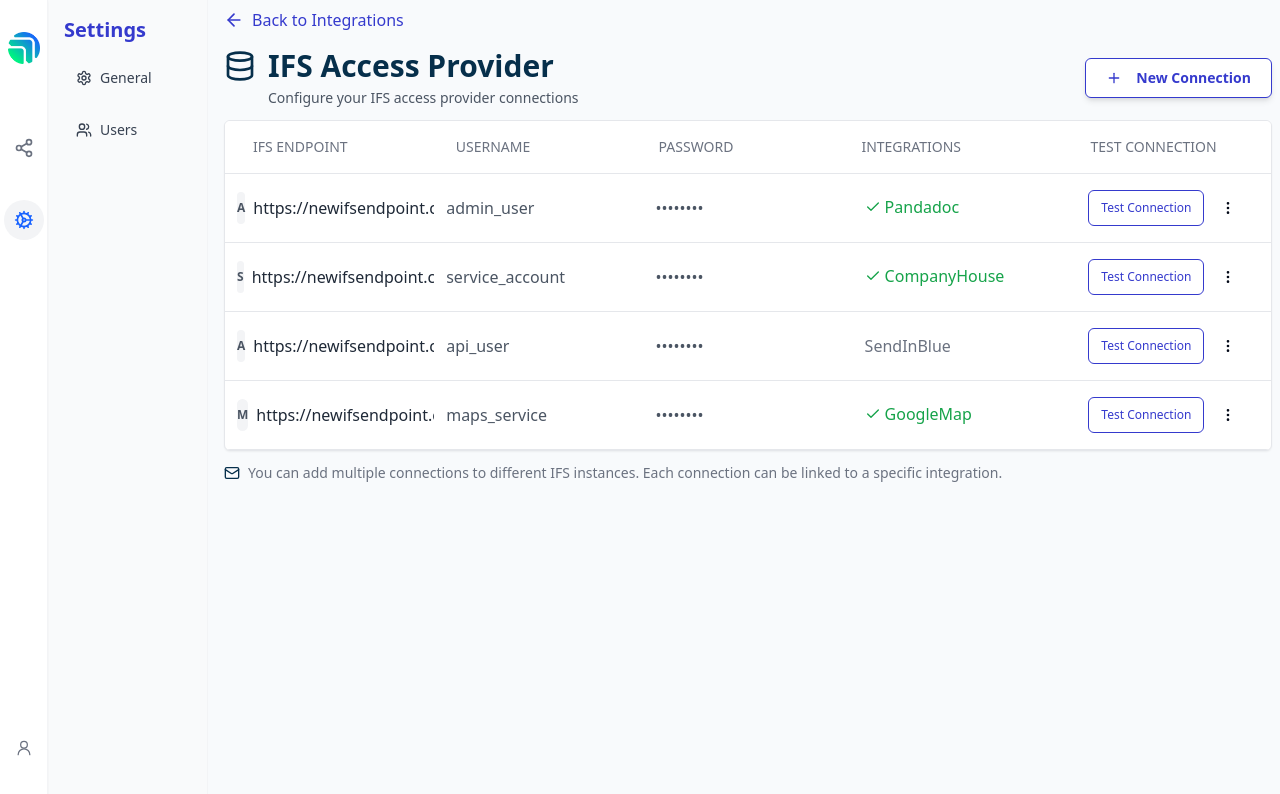
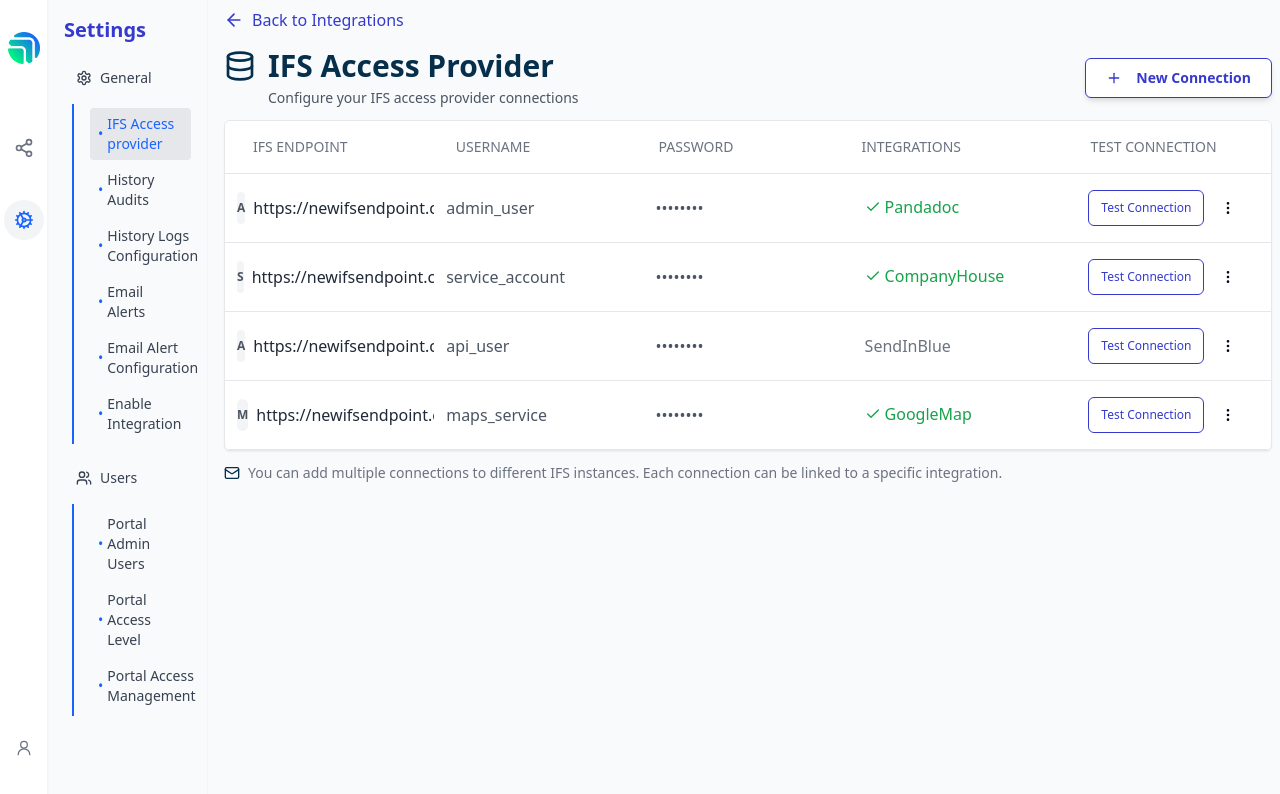
Before and after one commit to charanar/whimsical-workflow-wizard, a React (Vite) app: page /settings in a window 1280 px wide. Shown: the top 794 px of the page. Built offline with nearby package versions, Linux system fonts and the light colour scheme.

Commit message:
Make submenu items always visible
The submenu items in the settings sidebar are now always visible and accessible.

```diff
--- a/src/components/settings/SettingsSidebar.tsx
+++ b/src/components/settings/SettingsSidebar.tsx
@@ -9,7 +9,7 @@ type SettingsSidebarProps = {
 
 const SettingsSidebar = ({ activeCategory, setActiveCategory }: SettingsSidebarProps) => {
   return (
-    <div className="w-40 border-r border-gray-100 bg-gray-50"> {/* Changed from w-52 to w-40 */}
+    <div className="w-40 border-r border-gray-100 bg-gray-50">
       <div className="p-4">
         <h2 className="text-xl font-semibold mb-4 text-[#353acd]">Settings</h2>
 
@@ -27,14 +27,15 @@ const SettingsSidebar = ({ activeCategory, setActiveCategory }: SettingsSidebarP
             <span className="text-sm font-medium">General</span>
           </button>
 
-          {activeCategory === "general" && (
-            <div className="ml-2 pl-4 border-l-2 border-[#1963ff] animate-fade-in">
+          {/* Always display submenu items */}
+          <div className="ml-2 pl-4 border-l-2 border-[#1963ff]">
             <ul className="space-y-1 py-1">
               <li>
                 <a
                   href="#"
                   onClick={(e) => { e.preventDefault(); setActiveCategory("ifs-provider"); }}
-                    className="flex items-center text-sm text-gray-700 py-1.5 px-2 rounded hover:bg-gray-100 transition-colors duration-150 group"
+                  className={`flex items-center text-sm py-1.5 px-2 rounded transition-colors duration-150 group
+                    ${activeCategory === "ifs-provider" ? "bg-gray-200 text-[#1963ff] font-medium" : "text-gray-700 hover:bg-gray-100"}`}
                 >
                   <span className="mr-1 text-[#1963ff]">•</span>
                   <span>IFS Access provider</span>
@@ -42,35 +43,55 @@ const SettingsSidebar = ({ activeCategory, setActiveCategory }: SettingsSidebarP
                 </a>
               </li>
               <li>
-                  <a href="#" className="flex items-center text-sm text-gray-700 py-1.5 px-2 rounded hover:bg-gray-100 transition-colors duration-150 group">
+                <a
+                  href="#"
+                  onClick={(e) => e.preventDefault()}
+                  className="flex items-center text-sm text-gray-700 py-1.5 px-2 rounded hover:bg-gray-100 transition-colors duration-150 group"
+                >
                   <span className="mr-1 text-[#1963ff]">•</span>
                   <span>History Audits</span>
                   <ExternalLink className="ml-auto h-3 w-3 opacity-0 group-hover:opacity-100 transition-opacity" />
                 </a>
               </li>
               <li>
-                  <a href="#" className="flex items-center text-sm text-gray-700 py-1.5 px-2 rounded hover:bg-gray-100 transition-colors duration-150 group">
+                <a
+                  href="#"
+                  onClick={(e) => e.preventDefault()}
+                  className="flex items-center text-sm text-gray-700 py-1.5 px-2 rounded hover:bg-gray-100 transition-colors duration-150 group"
+                >
                   <span className="mr-1 text-[#1963ff]">•</span>
                   <span>History Logs Configuration</span>
                   <ExternalLink className="ml-auto h-3 w-3 opacity-0 group-hover:opacity-100 transition-opacity" />
                 </a>
               </li>
               <li>
-                  <a href="#" className="flex items-center text-sm text-gray-700 py-1.5 px-2 rounded hover:bg-gray-100 transition-colors duration-150 group">
+                <a
+                  href="#"
+                  onClick={(e) => e.preventDefault()}
+                  className="flex items-center text-sm text-gray-700 py-1.5 px-2 rounded hover:bg-gray-100 transition-colors duration-150 group"
+                >
                   <span className="mr-1 text-[#1963ff]">•</span>
                   <span>Email Alerts</span>
                   <ExternalLink className="ml-auto h-3 w-3 opacity-0 group-hover:opacity-100 transition-opacity" />
                 </a>
               </li>
               <li>
-                  <a href="#" className="flex items-center text-sm text-gray-700 py-1.5 px-2 rounded hover:bg-gray-100 transition-colors duration-150 group">
+                <a
+                  href="#"
+                  onClick={(e) => e.preventDefault()}
+                  className="flex items-center text-sm text-gray-700 py-1.5 px-2 rounded hover:bg-gray-100 transition-colors duration-150 group"
+                >
                   <span className="mr-1 text-[#1963ff]">•</span>
                   <span>Email Alert Configuration</span>
                   <ExternalLink className="ml-auto h-3 w-3 opacity-0 group-hover:opacity-100 transition-opacity" />
                 </a>
               </li>
               <li>
-                  <a href="#" className="flex items-center text-sm text-gray-700 py-1.5 px-2 rounded hover:bg-gray-100 transition-colors duration-150 group">
+                <a
+                  href="#"
+                  onClick={(e) => e.preventDefault()}
+                  className="flex items-center text-sm text-gray-700 py-1.5 px-2 rounded hover:bg-gray-100 transition-colors duration-150 group"
+                >
                   <span className="mr-1 text-[#1963ff]">•</span>
                   <span>Enable Integration</span>
                   <ExternalLink className="ml-auto h-3 w-3 opacity-0 group-hover:opacity-100 transition-opacity" />
@@ -78,7 +99,6 @@ const SettingsSidebar = ({ activeCategory, setActiveCategory }: SettingsSidebarP
               </li>
             </ul>
           </div>
-          )}
         </div>
 
         {/* Users Section */}
@@ -95,25 +115,37 @@ const SettingsSidebar = ({ activeCategory, setActiveCategory }: SettingsSidebarP
             <span className="text-sm font-medium">Users</span>
           </button>
 
-          {activeCategory === "users" && (
-            <div className="ml-2 pl-4 border-l-2 border-[#1963ff] animate-fade-in">
+          {/* Always display submenu items */}
+          <div className="ml-2 pl-4 border-l-2 border-[#1963ff]">
             <ul className="space-y-1 py-1">
               <li>
-                  <a href="#" className="flex items-center text-sm text-gray-700 py-1.5 px-2 rounded hover:bg-gray-100 transition-colors duration-150 group">
+                <a
+                  href="#"
+                  onClick={(e) => e.preventDefault()}
+                  className="flex items-center text-sm text-gray-700 py-1.5 px-2 rounded hover:bg-gray-100 transition-colors duration-150 group"
+                >
                   <span className="mr-1 text-[#1963ff]">•</span>
                   <span>Portal Admin Users</span>
                   <ExternalLink className="ml-auto h-3 w-3 opacity-0 group-hover:opacity-100 transition-opacity" />
                 </a>
               </li>
               <li>
-                  <a href="#" className="flex items-center text-sm text-gray-700 py-1.5 px-2 rounded hover:bg-gray-100 transition-colors duration-150 group">
+                <a
+                  href="#"
+                  onClick={(e) => e.preventDefault()}
+                  className="flex items-center text-sm text-gray-700 py-1.5 px-2 rounded hover:bg-gray-100 transition-colors duration-150 group"
+                >
                   <span className="mr-1 text-[#1963ff]">•</span>
                   <span>Portal Access Level</span>
                   <ExternalLink className="ml-auto h-3 w-3 opacity-0 group-hover:opacity-100 transition-opacity" />
                 </a>
               </li>
               <li>
-                  <a href="#" className="flex items-center text-sm text-gray-700 py-1.5 px-2 rounded hover:bg-gray-100 transition-colors duration-150 group">
+                <a
+                  href="#"
+                  onClick={(e) => e.preventDefault()}
+                  className="flex items-center text-sm text-gray-700 py-1.5 px-2 rounded hover:bg-gray-100 transition-colors duration-150 group"
+                >
                   <span className="mr-1 text-[#1963ff]">•</span>
                   <span>Portal Access Management</span>
                   <ExternalLink className="ml-auto h-3 w-3 opacity-0 group-hover:opacity-100 transition-opacity" />
@@ -121,7 +153,6 @@ const SettingsSidebar = ({ activeCategory, setActiveCategory }: SettingsSidebarP
               </li>
             </ul>
           </div>
-          )}
         </div>
       </div>
     </div>
```
Lines whose indentation alone changed are shown as unchanged.
